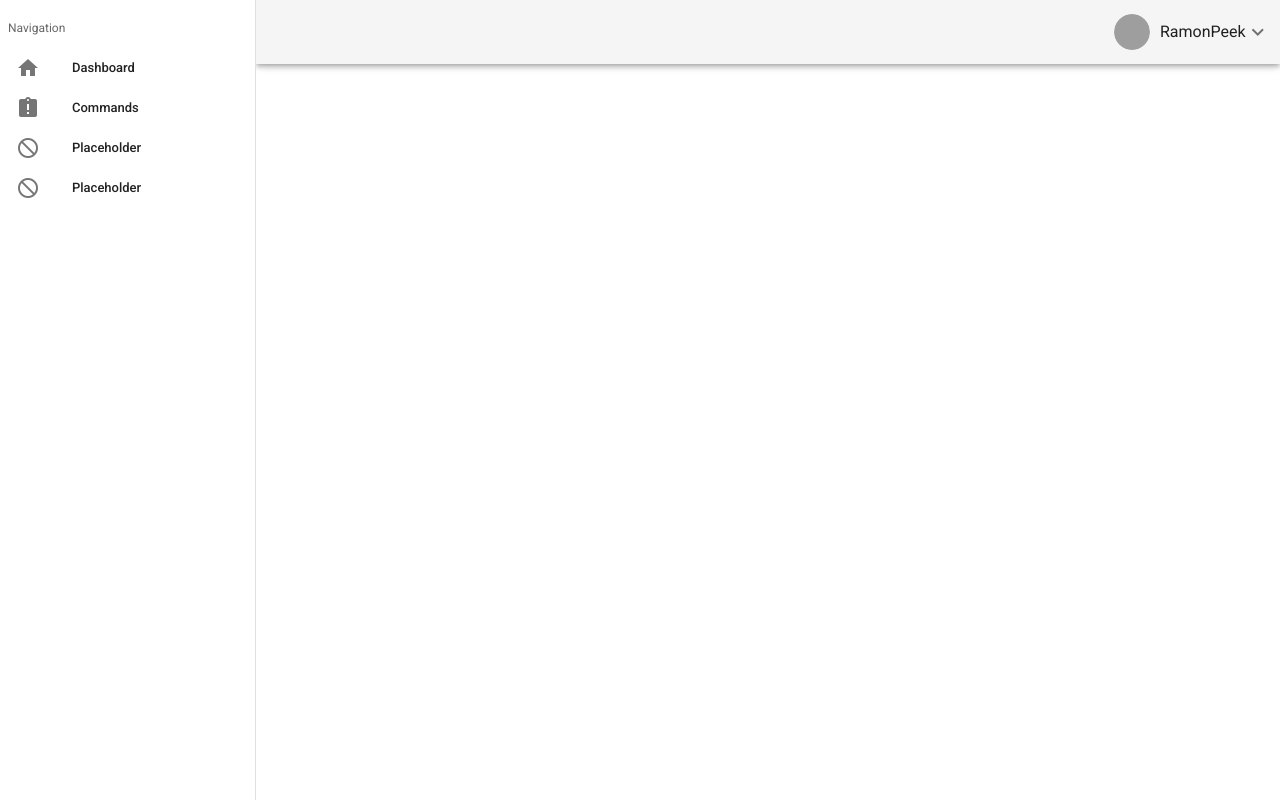
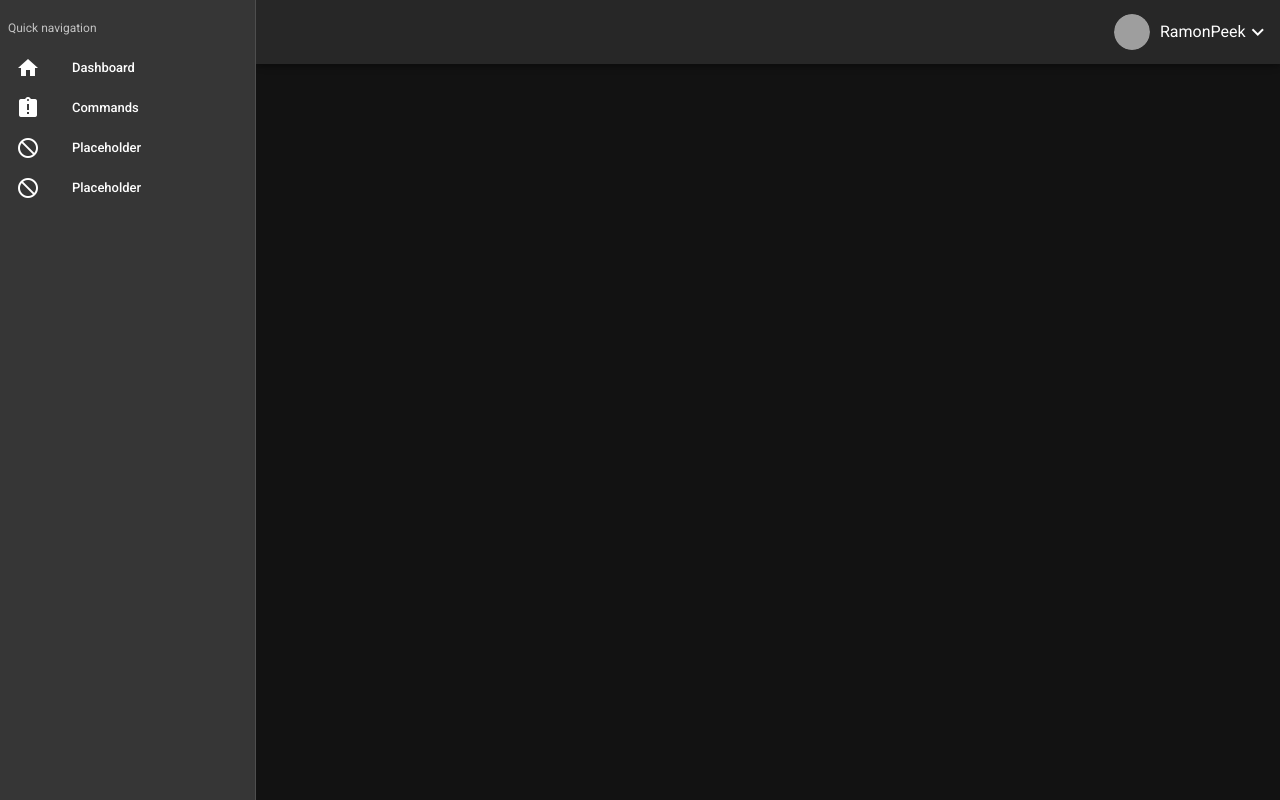
Before and after one commit to RamonPeek/OpenUITwitchBot_Frontend, a Vue app: page /about in a window 1280 px wide. Built offline with nearby package versions, Linux system fonts and the light colour scheme; grey boxes are pictures that could not be loaded.

Commit message:
Added simple dark/light-mode toggle

```diff
--- a/src/App.vue
+++ b/src/App.vue
@@ -1,5 +1,5 @@
 <template>
-  <v-app class="app">
+  <v-app class="app" >
     <!-- TOP NAVIGATION -->
     <v-app-bar app>
       <v-app-bar-nav-icon v-if="isMobile()" v-on:click="toggleMobileMenu()"></v-app-bar-nav-icon>
@@ -14,9 +14,9 @@
     <!-- SIDE NAVIGATION -->
     <v-navigation-drawer app>
       <v-list dense>
-      <v-subheader>Navigation</v-subheader>
+      <v-subheader>Quick navigation</v-subheader>
       <v-list-item-group color="primary">
-        <v-list-item v-for="item in sideNavigationItems" :key="item.index" :to="item.path" v-on:click="changeComponent()">
+        <v-list-item v-for="item in sideNavigationItems" :key="item.index" :to="item.path" v-on:click="disabledMobileMenu()">
           <v-list-item-icon>
             <v-icon v-text="item.icon"></v-icon>
             </v-list-item-icon>
@@ -35,7 +35,7 @@
       <div class="mobile_menu_container" v-if="mobileMenu && isMobile()">
         <v-list dense>
         <v-list-item-group color="primary">
-          <v-list-item v-for="item in sideNavigationItems" :key="item.index" :to="item.path" v-on:click="changeComponent()">
+          <v-list-item v-for="item in sideNavigationItems" :key="item.index" :to="item.path" v-on:click="disabledMobileMenu()">
             <v-list-item-icon>
               <v-icon v-text="item.icon"></v-icon>
               </v-list-item-icon>
@@ -191,7 +191,7 @@ export default {
     ]
   }),
   methods: {
-    changeComponent() {
+    disabledMobileMenu() {
       this.mobileMenu = false;
     },
     isMobile() {
@@ -203,7 +203,15 @@ export default {
     },
     toggleMobileMenu() {
       this.mobileMenu= !this.mobileMenu;
+    },
+    changeComponent(path) {
+      if(this.$router.currentRoute.path !== path) {
+        this.$router.push(path);
+      }
     }
+  },
+  beforeCreate() {
+    this.$vuetify.theme.dark = true;
   }
 };
 </script>
--- a/src/components/ChatOverview.vue
+++ b/src/components/ChatOverview.vue
@@ -9,9 +9,11 @@
       ></v-divider>
     </div>
     <div id="command_chips_container">
+      <!--
       <p class="no_received_commands_text" v-if="receivedCommands.length === 0">
         No commands received during this session so far.
       </p>
+      -->
       <div v-for="command in receivedCommands" :key="command.index" class="command_chip_container">
         <v-chip>
           <v-avatar left>
```
